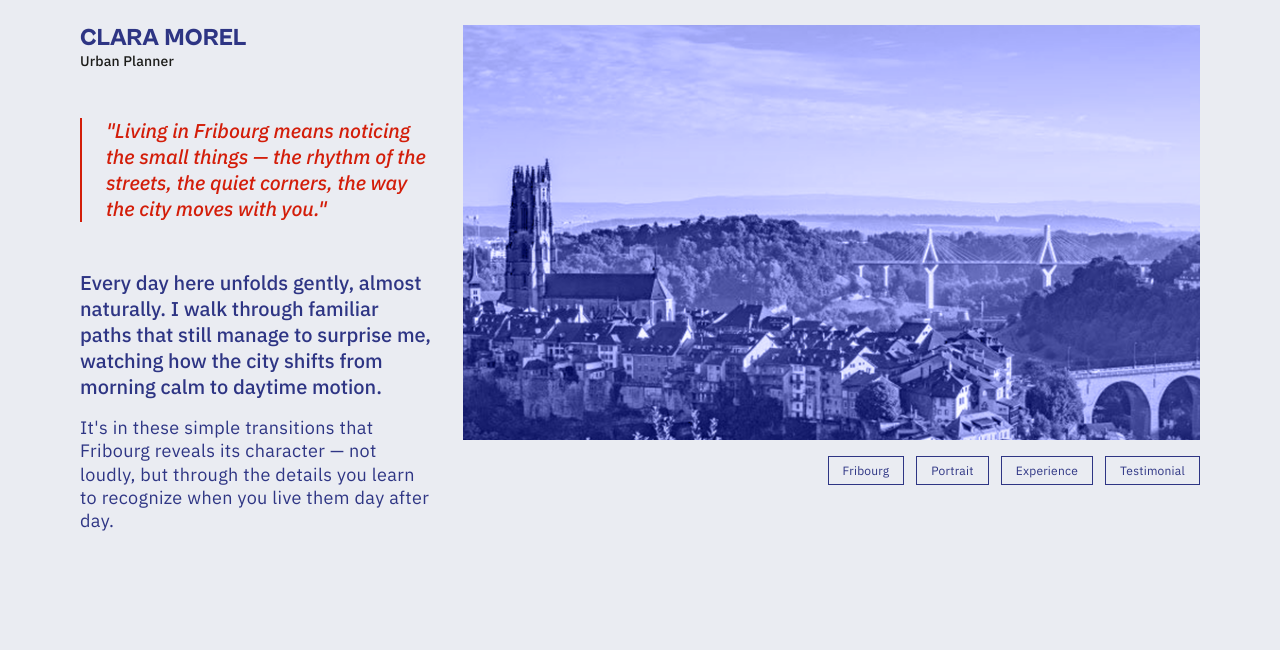
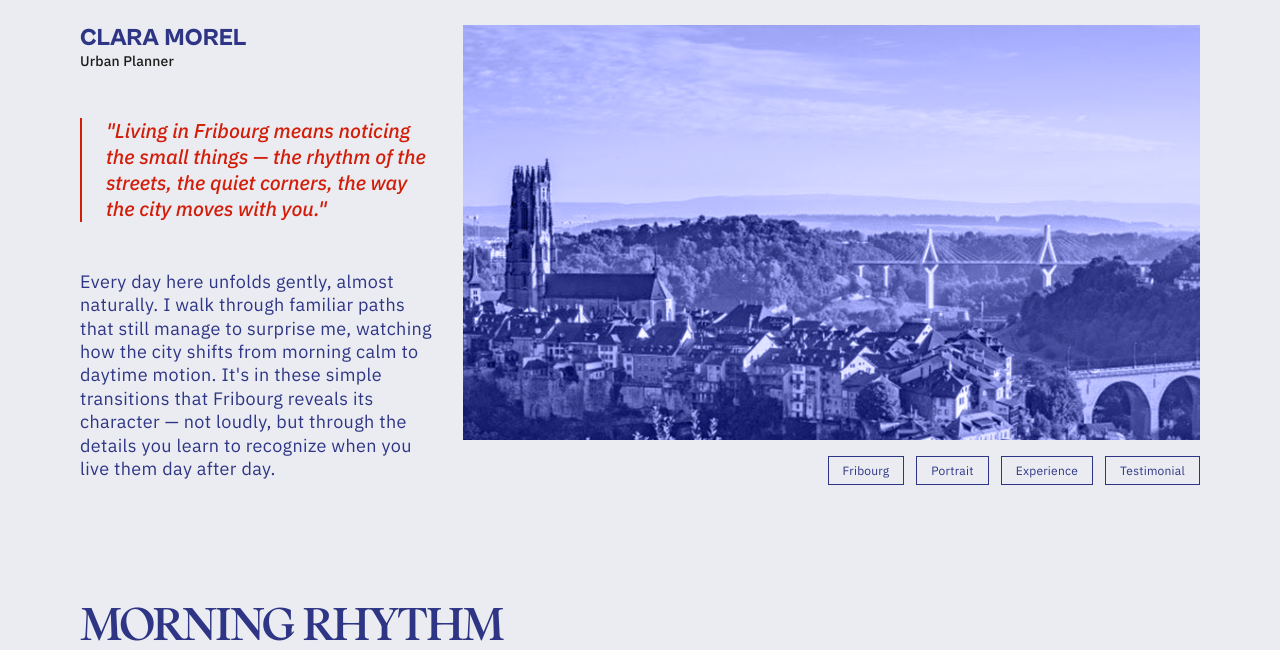
Before and after one commit to Yelyzy/projet, a website built with Parcel: page src/article.html in a window 1280 px wide. Shown: the part 498-1148 px from the top of the page. Built offline with nearby package versions, Linux system fonts and the light colour scheme.

Commit message:
images page article

```diff
--- a/src/components/article/hero2.html
+++ b/src/components/article/hero2.html
@@ -45,16 +45,12 @@
     </blockquote>
 
     <div class="article-hero__body">
-      <p class="article-hero__chapo body-semibold">
+      <p class="article-hero__text body-regular">
         Every day here unfolds gently, almost naturally. I walk through familiar
         paths that still manage to surprise me, watching how the city shifts
-        from morning calm to daytime motion.
-      </p>
-
-      <p class="article-hero__text body-regular">
-        It's in these simple transitions that Fribourg reveals its character —
-        not loudly, but through the details you learn to recognize when you live
-        them day after day.
+        from morning calm to daytime motion. It's in these simple transitions
+        that Fribourg reveals its character — not loudly, but through the
+        details you learn to recognize when you live them day after day.
       </p>
     </div>
   </div>
```
Also changed, not shown: src/img/07-Maquettes Desktop/article/light/city-motion.png (added), src/img/07-Maquettes Desktop/article/light/morning-rhythm-2.png (added), src/img/07-Maquettes Desktop/article/light/morning-rhythm.png (added), src/img/07-Maquettes Desktop/article/light/past-present.png (added), src/img/city-motion.png, src/img/morning-rhythm-2.png, src/img/morning-rhythm.png, src/img/past-present.png.
